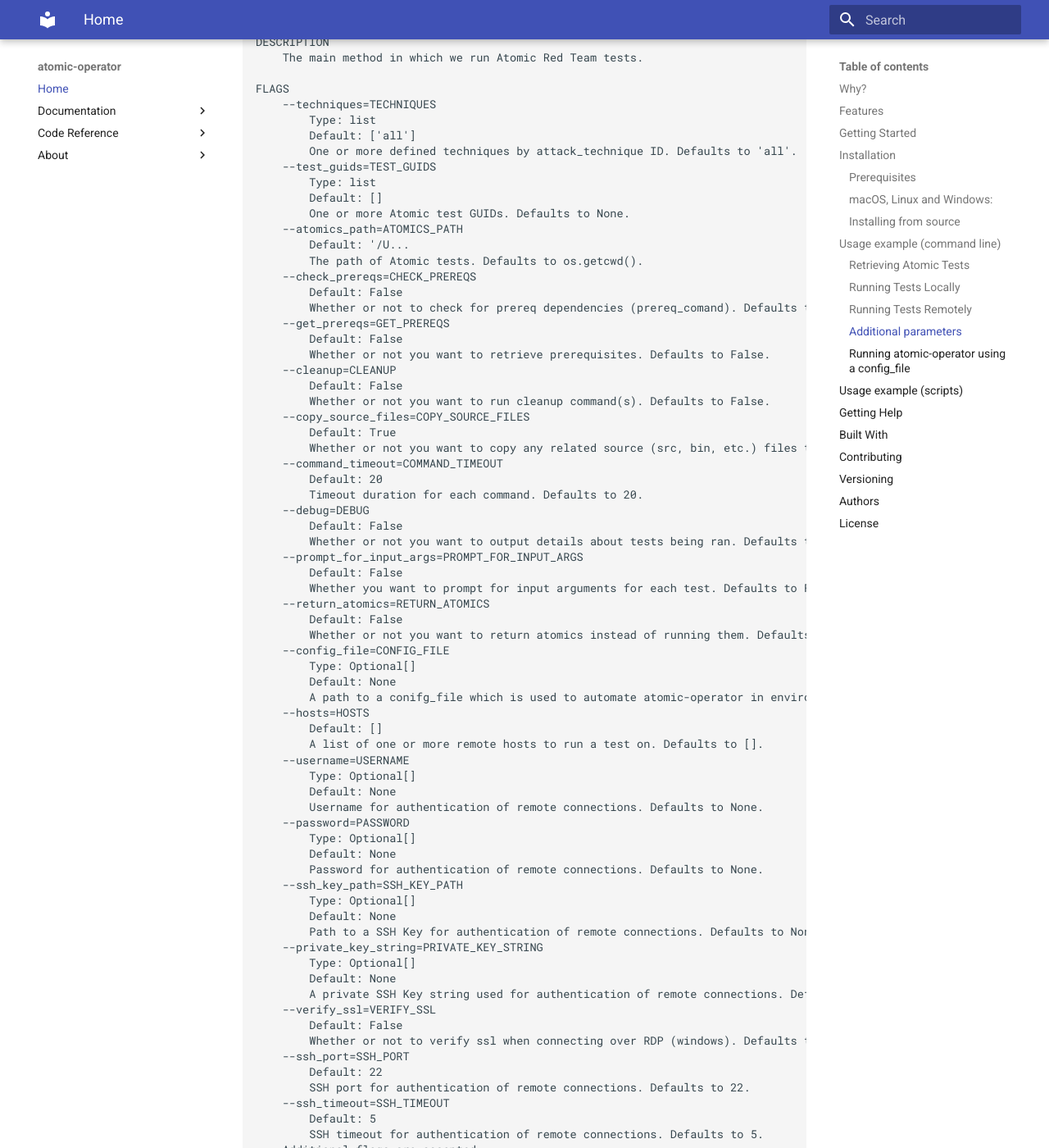
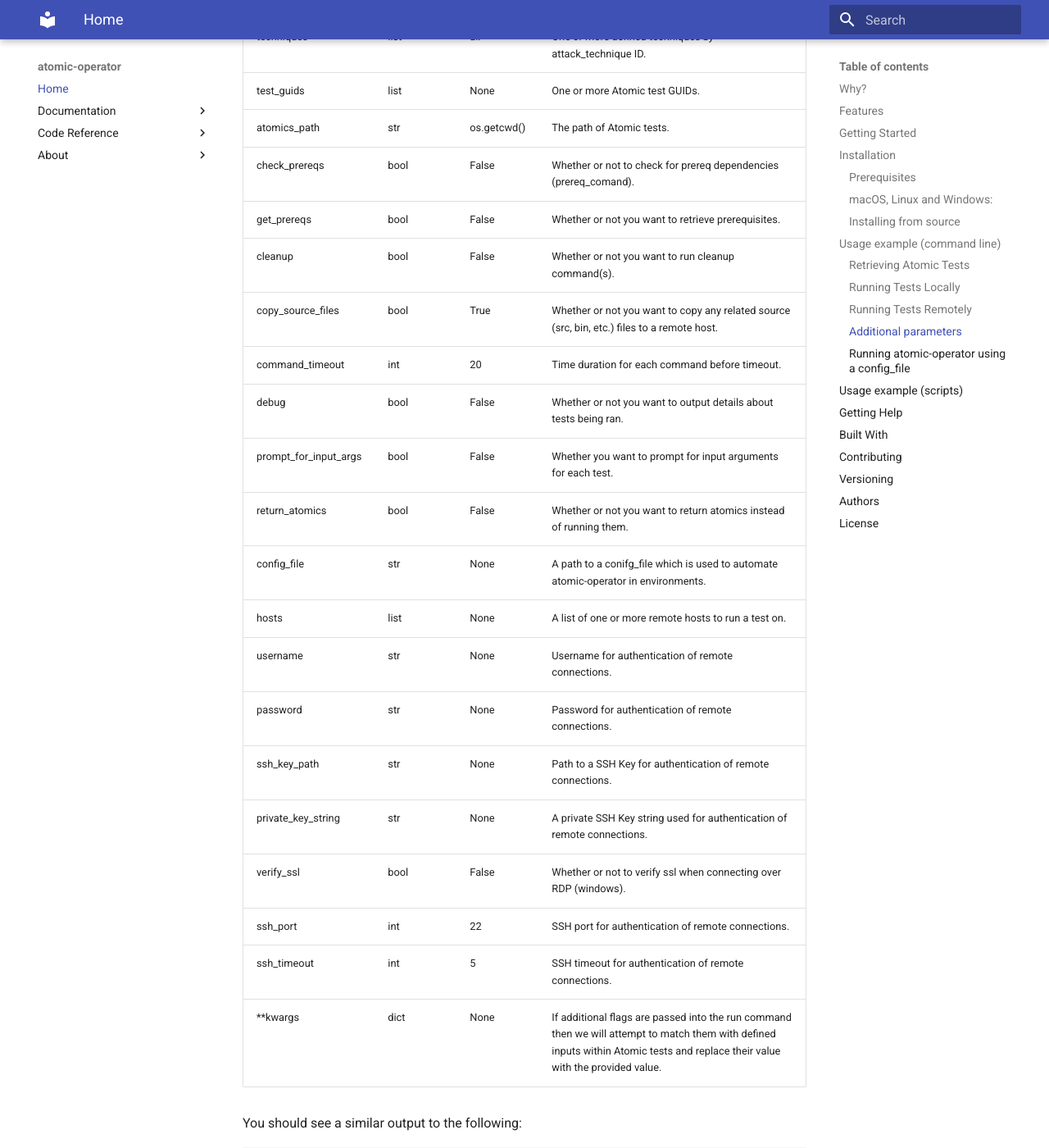
Before and after one commit to swimlane/atomic-operator, an MkDocs documentation site: the page built from docs/index.md, in a window 1280 px wide and 1400 px high, scrolled down 3603 px. Shown: the whole window at 82% size. Built offline with MkDocs 1.6.1 and Material for MkDocs 9.7.7, drawn with Linux system fonts in a browser that asks for light colours; the version menu is left out; some of the changed text lies outside the part shown.

Commit message:
Added Configuration File documentation

````diff
--- a/docs/index.md
+++ b/docs/index.md
@@ -24,6 +24,8 @@
 * Can prompt for input arguments but not required
 * Assist with downloading the atomic-red-team repository
 * Can be automated further based on a configuration file
+* A command-line and importable Python package
+* Plus more
 
 ## Getting Started
 
@@ -40,6 +42,7 @@
 * [Get Atomics](atomics.md) Install / clone Atomic Red Team repository
 * [atomic-operator](atomic-operator.md) Understand the options availble in atomic-operator
 * [Running Test on Command Line](running-tests-command-line.md) or [Running Tests within a Script](running-tests-script.md)
+* [Running Tests via Configuration File](atomic-operator-config.md)
 
 ## Installation
 
@@ -118,6 +121,32 @@
 ```bash
 atomic-operator run -- --help
 ```
+
+
+|Parameter Name|Type|Default|Description|
+|--------------|----|-------|-----------|
+|techniques|list|all|One or more defined techniques by attack_technique ID.|
+|test_guids|list|None|One or more Atomic test GUIDs.|
+|atomics_path|str|os.getcwd()|The path of Atomic tests.|
+|check_prereqs|bool|False|Whether or not to check for prereq dependencies (prereq_comand).|
+|get_prereqs|bool|False|Whether or not you want to retrieve prerequisites.|
+|cleanup|bool|False|Whether or not you want to run cleanup command(s).|
+|copy_source_files|bool|True|Whether or not you want to copy any related source (src, bin, etc.) files to a remote host.|
+|command_timeout|int|20|Time duration for each command before timeout.|
+|debug|bool|False|Whether or not you want to output details about tests being ran.|
+|prompt_for_input_args|bool|False|Whether you want to prompt for input arguments for each test.|
+|return_atomics|bool|False|Whether or not you want to return atomics instead of running them.|
+|config_file|str|None|A path to a conifg_file which is used to automate atomic-operator in environments.|
+|hosts|list|None|A list of one or more remote hosts to run a test on.|
+|username|str|None|Username for authentication of remote connections.|
+|password|str|None|Password for authentication of remote connections.|
+|ssh_key_path|str|None|Path to a SSH Key for authentication of remote connections.|
+|private_key_string|str|None|A private SSH Key string used for authentication of remote connections.|
+|verify_ssl|bool|False|Whether or not to verify ssl when connecting over RDP (windows).|
+|ssh_port|int|22|SSH port for authentication of remote connections.|
+|ssh_timeout|int|5|SSH timeout for authentication of remote connections.|
+|**kwargs|dict|None|If additional flags are passed into the run command then we will attempt to match them with defined inputs within Atomic tests and replace their value with the provided value.|
+
 
 You should see a similar output to the following:
 
--- a/mkdocs.yml
+++ b/mkdocs.yml
@@ -11,6 +11,7 @@
         - 'Running Tests on Command Line': 'running-tests-command-line.md'
         - 'Running Tests via Scripts': 'running-tests-script.md'
         - 'Running Tests Remotely On Windows': 'windows-remote.md'
+        - 'Running Tests via Configuration File': 'atomic-operator-config.md'
     - Code Reference:
         'Atomic Operator': 'atomic-operator-ref.md'
         'Data Models': 'models-ref.md'
````
Also changed, not shown: README.md (+32 -0 lines), docs/atomic-operator-config.md (added, +107 -0 lines), docs/atomic-operator.md (+1 -46 lines).
